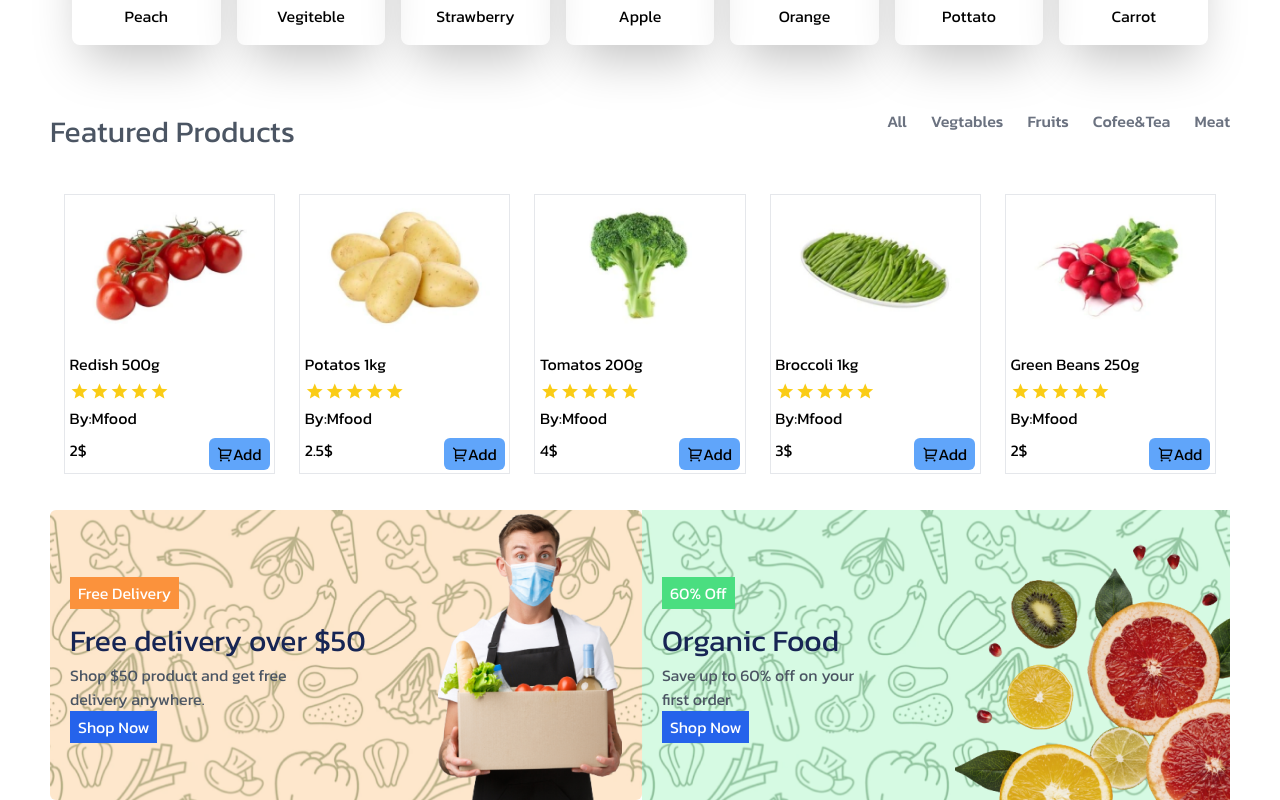
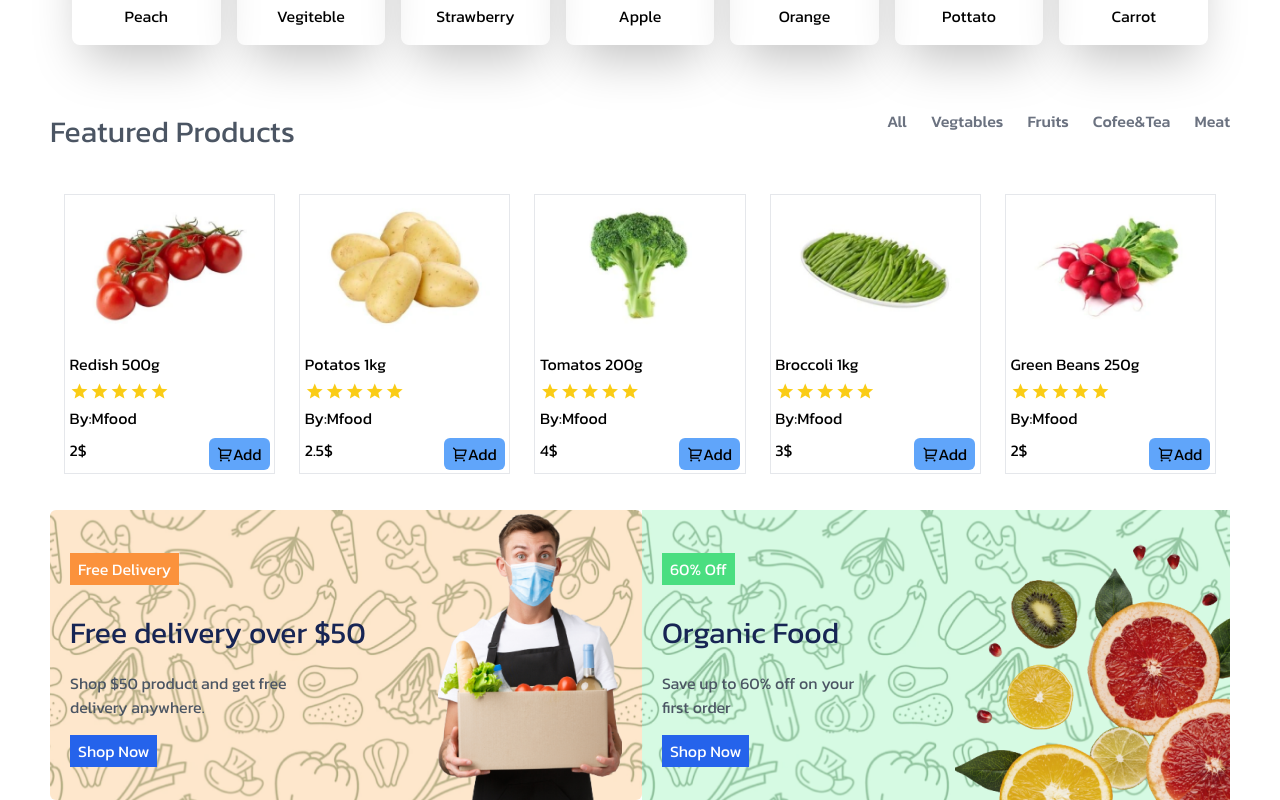
Before and after one commit to javidShabin/Fruit-grocery, a React (Vite) app: page / in a window 1280 px wide. Shown: the part 845-1645 px from the top of the page. Built offline with nearby package versions, Linux system fonts and the light colour scheme.

Commit message:
Aligned every items in offer card

```diff
--- a/src/components/OfferCard.jsx
+++ b/src/components/OfferCard.jsx
@@ -11,12 +11,12 @@ export default function OfferCard() {
         >
           <div>
             <label className="py-1 px-2 bg-orange-400 text-white leading-[50px]">Free Delivery</label>
-            <h2 className="text-[30px] text-blue-950">Free delivery over $50</h2>
-            <p className="text-gray-600">
+            <h2 className="text-[30px] text-blue-950 mt-4">Free delivery over $50</h2>
+            <p className="text-gray-600 mt-4">
               Shop $50 product and get free <br />
               delivery anywhere.
             </p>
-            <button className="py-1 px-2 bg-blue-600 text-white">Shop Now</button>
+            <button className="py-1 px-2 bg-blue-600 text-white mt-4">Shop Now</button>
           </div>
           <div>
             <img src={offer1} alt="" />
@@ -29,12 +29,12 @@ export default function OfferCard() {
         >
           <div className="ml-5">
             <label className="py-1 px-2 bg-green-400 text-white leading-[50px]">60% Off</label>
-            <h2 className="text-[30px] text-blue-950">Organic Food</h2>
-            <p className="text-gray-600">
+            <h2 className="text-[30px] text-blue-950 mt-4">Organic Food</h2>
+            <p className="text-gray-600 mt-4">
               Save up to 60% off on your <br />
               first order
             </p>
-            <button className="py-1 px-2 bg-blue-600 text-white">Shop Now</button>
+            <button className="py-1 px-2 bg-blue-600 text-white mt-4">Shop Now</button>
           </div>
           <div className="mt-8">
             <img src={offer2} alt="" />
```
